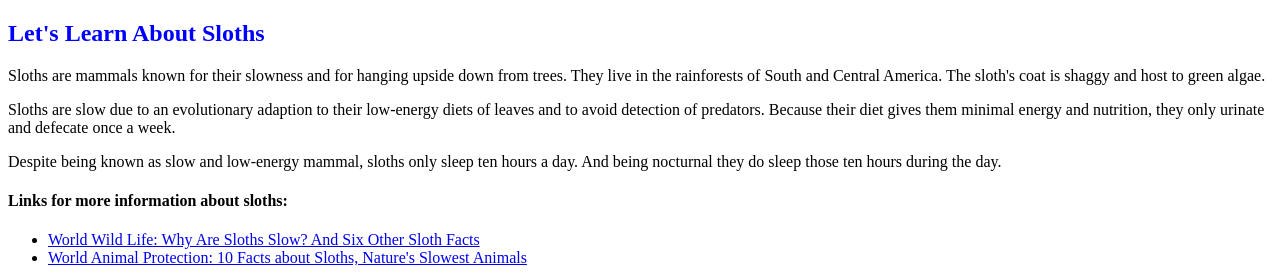
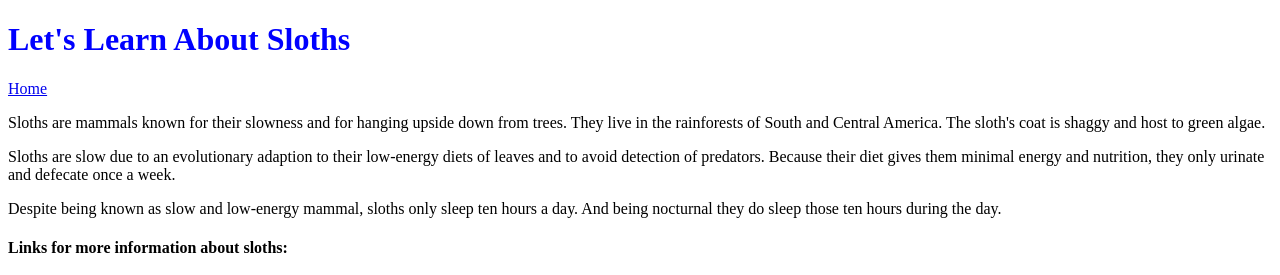
Before and after one commit to nsfunk/portfolio, a plain HTML site: page learn-sloths.html in a window 1280 px wide. Shown: the top 275 px of the page. Drawn offline with Linux system fonts and the light colour scheme.

Commit message:
added link back to home page

```diff
--- a/learn-sloths.html
+++ b/learn-sloths.html
@@ -7,8 +7,14 @@
   </head>
   <body>
     <!--note-->
+    <header>
+      <h1>Let's Learn About Sloths</h1>
+      <nav>
+        <a href="index.html">Home</a>
+      </nav>
+    </header>
+
     <article>
-    <h1>Let's Learn About Sloths</h1>
     <p>Sloths are mammals known for their slowness and for hanging upside down from trees. They live in the rainforests of South and Central America. The sloth's coat is shaggy and host to green algae.</p>
     <p>Sloths are slow due to an evolutionary adaption to their low-energy diets of leaves and to avoid detection of predators. Because their diet gives them minimal energy and nutrition, they only urinate and defecate once a week.</p>
     <p>Despite being known as slow and low-energy mammal, sloths only sleep ten hours a day. And being nocturnal they do sleep those ten hours during the day.</p>
```
